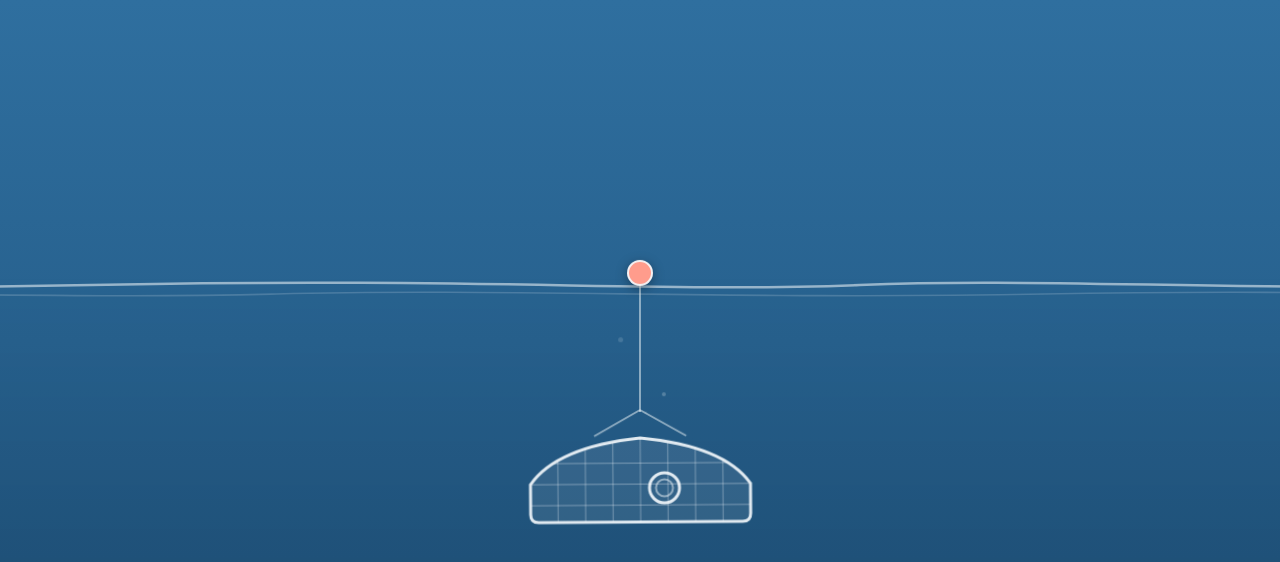
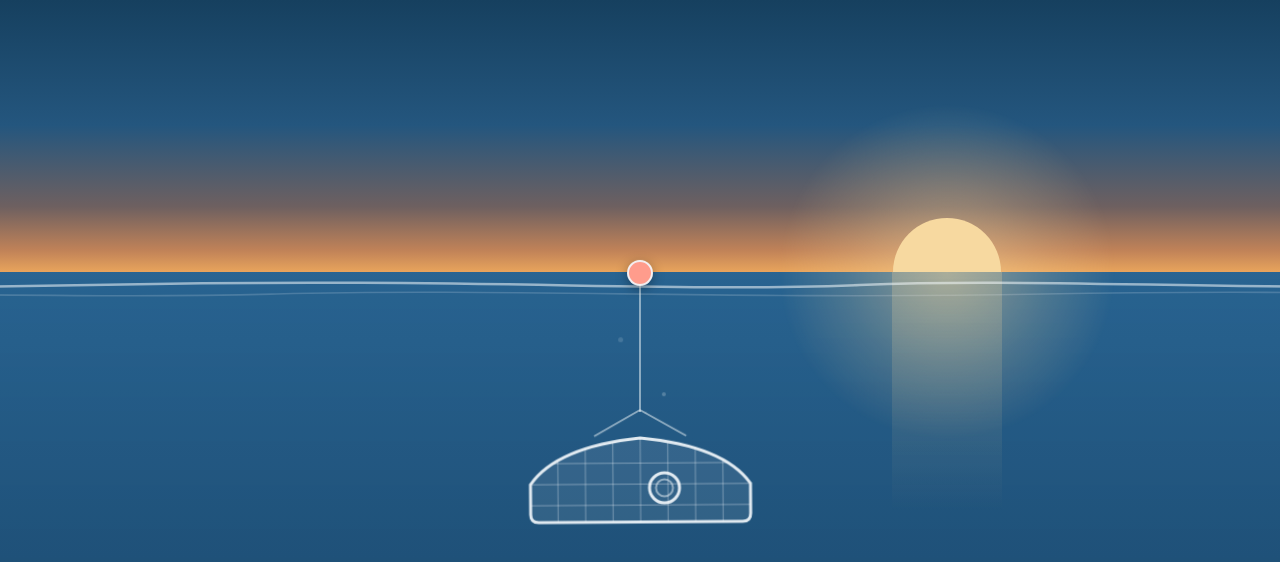
Before and after one commit to Villholth/hummerfiske, a plain HTML site: page index.html in a window 1280 px wide. Shown: the top 562 px of the page. Drawn offline with Linux system fonts and the light colour scheme.

Commit message:
Soloppgangen fra eventkortet inn i hero-himmelen: rav-glød mot vannlinja, sol som står opp av horisonten, solstripe i vannet
Co-Authored-By: Claude Fable 5 <noreply@anthropic.com>

```diff
--- a/index.html
+++ b/index.html
@@ -58,6 +58,41 @@
   }
   .scene {
     position: absolute; inset: 0; pointer-events: none;
+  }
+  /* Morgenhimmelen — sesongstartens soloppgang: dyp blå natt øverst,
+     rav-glød der himmelen møter vannlinja (samme scene som eventkortet) */
+  .himmel {
+    position: absolute; left: 0; right: 0; top: 0; height: 34svh;
+    background: linear-gradient(180deg,
+      #16405F 0%, #24567E 46%, #6E6060 76%,
+      #C08258 92%, #E8A45C 100%);
+  }
+  /* Sola — halv skive som står opp av vannlinja, litt av-senter */
+  .solglod {
+    position: absolute; left: 74%; top: 34svh;
+    width: 340px; height: 340px; margin: -170px 0 0 -170px;
+    background: radial-gradient(circle,
+      rgba(247,217,160,.5) 0%, rgba(247,217,160,.18) 42%, rgba(247,217,160,0) 70%);
+    animation: solgryning 2.4s ease-out .3s both;
+  }
+  .sol {
+    position: absolute; left: 74%; top: calc(34svh - 54px);
+    width: 108px; height: 54px; margin-left: -54px; overflow: hidden;
+  }
+  .sol::before {
+    content: ""; position: absolute; left: 0; top: 0;
+    width: 108px; height: 108px; border-radius: 50%;
+    background: #F7D9A0;
+    animation: solopp 2.4s cubic-bezier(.2,.7,.3,1) .3s both;
+  }
+  @keyframes solopp { from { transform: translateY(30px); } to { transform: translateY(0); } }
+  @keyframes solgryning { from { opacity: 0; } to { opacity: 1; } }
+  /* Solstripa i vannet under */
+  .solstripe {
+    position: absolute; left: 74%; top: 34svh;
+    width: 110px; height: 30svh; margin-left: -55px;
+    background: linear-gradient(180deg, rgba(247,217,160,.26), rgba(247,217,160,0));
+    animation: solgryning 2.4s ease-out .6s both;
   }
   /* Vannlinja: to tynne bølgestreker som driver mot hverandre —
      appens eget bølgespråk (strek, aldri fylte åser) */
@@ -400,6 +435,10 @@
 <!-- ============ OVERFLATEN: appens intro, gjenskapt ============ -->
 <header class="overflate">
   <div class="scene" aria-hidden="true">
+    <div class="himmel"></div>
+    <div class="solglod"></div>
+    <div class="sol"></div>
+    <div class="solstripe"></div>
     <div class="vannlinje vl-1">
       <svg viewBox="0 0 1600 26" preserveAspectRatio="none">
         <path d="M0,13 C100,5 200,21 400,13 C600,5 700,21 800,13 C900,5 1000,21 1200,13 C1400,5 1500,21 1600,13"
```
